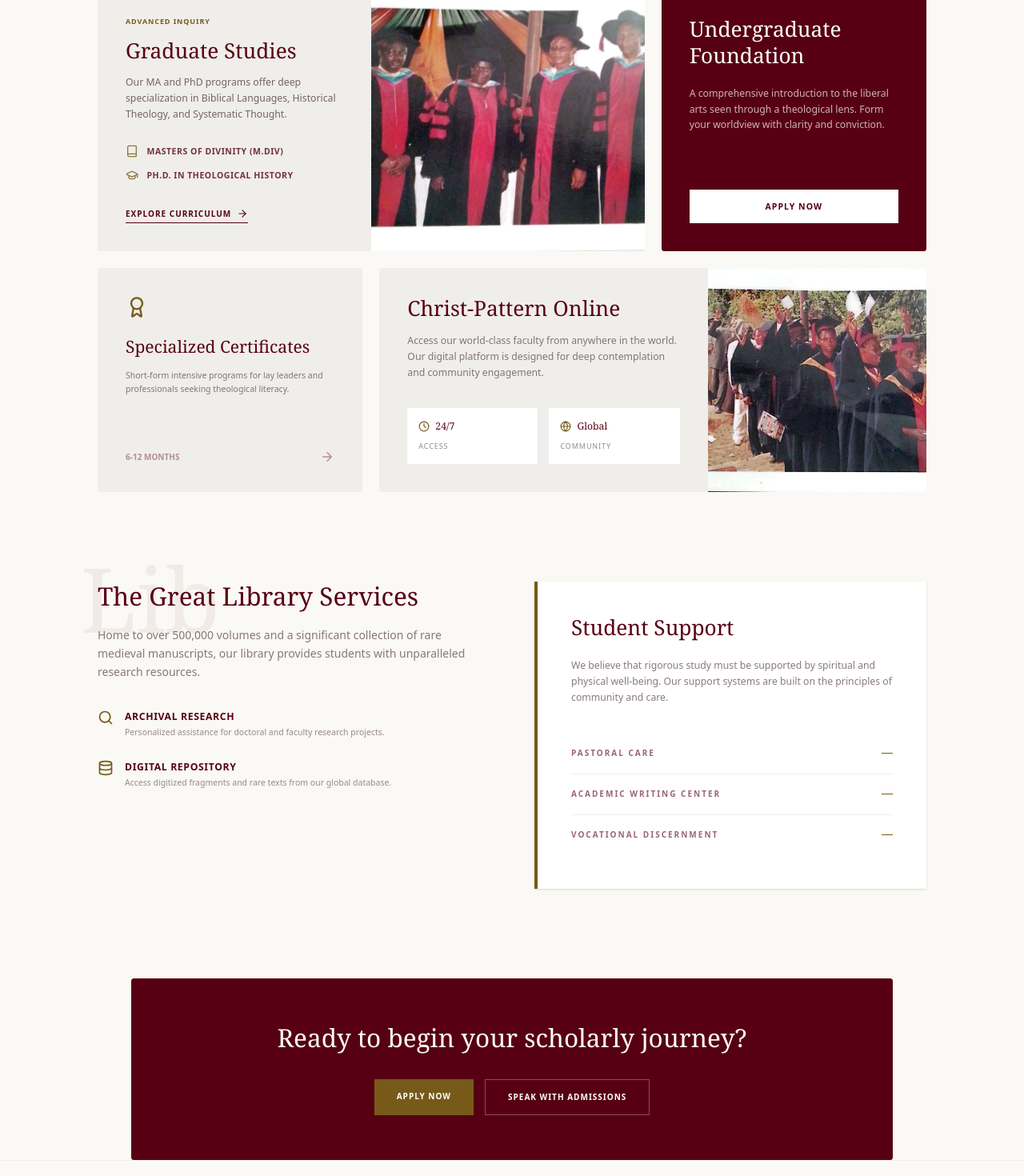
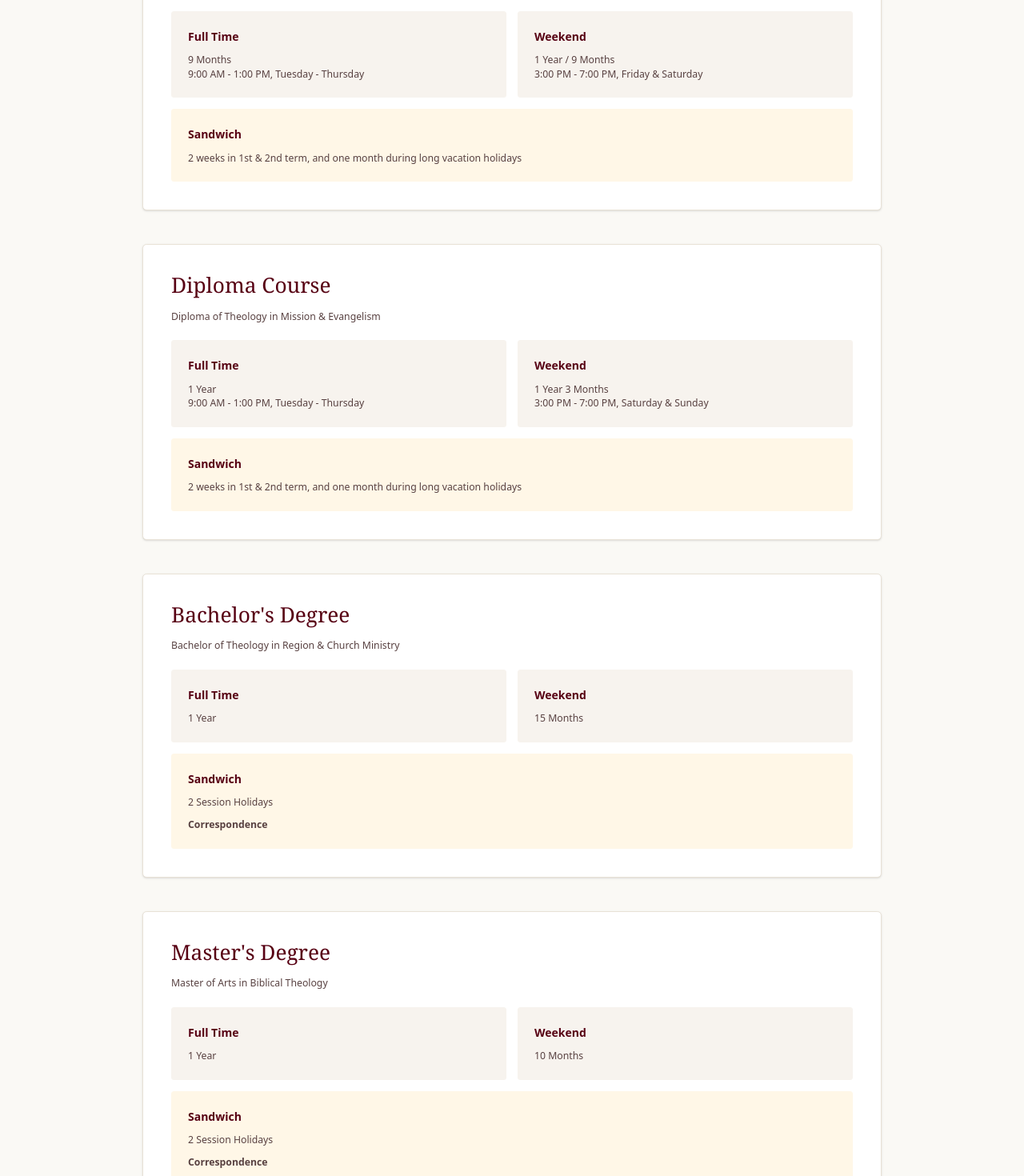
Before and after one commit to Mr-Courteous/bible-school-app, a Next.js app: page /programs in a window 1280 px wide. Shown: the part 420-1890 px from the top of the page at 80% size. Built offline with nearby package versions, Linux system fonts and the light colour scheme.

Commit message:
aded some board members and also some prograns

```diff
--- a/app/about/page.tsx
+++ b/app/about/page.tsx
@@ -182,7 +182,11 @@ export default function AboutPage() {
               { name: "Pastor Festus Adagunodo", role: "Senior Pastor Redemption for the Nations, Ilesa, Nigeria", img: "/boards/WhatsApp Image 2026-04-28 at 10.06.36 PM.jpeg" },
               { name: "Pastor Dr. F.F Adagunodo", role: "Board Secretary", img: "/boards/WhatsApp Image 2026-04-28 at 10.12.06 PM.jpeg" },
               { name: "Oba HRH Dr. Peter Babatunde Ojo", role: "The Akimo of Ikimo Ijesa (Board Member)", img: "/boards/WhatsApp Image 2026-04-28 at 10.14.28 PM.jpeg" },
-              { name: "Bro Engr Emmanuel E. Ajifolokun Oluremi", role: "Board Member", img: "/boards/WhatsApp Image 2026-04-29 at 9.43.06 AM.jpeg" }
+              { name: "Bro Engr Emmanuel E. Ajifolokun Oluremi", role: "Board Member", img: "/boards/WhatsApp Image 2026-04-29 at 9.43.06 AM.jpeg" },
+              { name: "", role: "Board Member", img: "/boards/WhatsApp Image 2026-05-04 at 2.55.35 PM.jpeg" },
+
+              { name: "Pastor Dr J.A. Adeleye", role: "Board Member", img: "/boards/WhatsApp Image 2026-05-07 at 8.38.20 PM.jpeg" },
+
             ].map((member, i) => (
               <StaggerItem key={i}>
                 <div className="aspect-[4/5] bg-stone-100 overflow-hidden mb-6 group relative shadow-md rounded-sm">
--- a/app/contact/page.tsx
+++ b/app/contact/page.tsx
@@ -100,6 +100,8 @@ export default function ContactPage() {
                       <p>08033514808</p>
                       <p>08056404396</p>
                       <p>08038571189</p>
+                      <p>08107282511 (Registerer)</p>
+                      <p>08146238217 (Deen)</p>
                     </div>
                   </div>
                 </div>
--- a/app/page.tsx
+++ b/app/page.tsx
@@ -443,6 +443,8 @@ export default function TheologySchool() {
                 <p>08033514808</p>
                 <p>08056404396</p>
                 <p>08038571189</p>
+                <p>08107282511 (Registerer)</p>
+                <p>08146238217 (Deen)</p>
               </div>
             </div>
           </StaggerItem>
--- a/app/programs/page.tsx
+++ b/app/programs/page.tsx
@@ -1,19 +1,8 @@
 import React from 'react';
 import Link from 'next/link';
-import Image from 'next/image';
 import Navbar from '../components/Navbar';
-import { AnimatedSection, StaggerContainer, StaggerItem, ScaleIn } from '../components/AnimatedSection';
-import {
-  ArrowRight,
-  Book,
-  GraduationCap,
-  Award,
-  Search,
-  Database,
-  Globe,
-  Clock,
-  Send
-} from 'lucide-react';
+import { AnimatedSection } from '../components/AnimatedSection';
+import { Send, Globe, Award, Book } from 'lucide-react';
 
 export default function ServicesPage() {
   return (
@@ -25,147 +14,97 @@ export default function ServicesPage() {
         </div>
         <span className="text-[10px] font-bold text-[#775a19] uppercase tracking-[0.2em] block mb-4">Academic Excellence</span>
         <h1 className="font-serif text-5xl md:text-6xl text-[#570013] leading-tight mb-8 max-w-3xl">
-            Academic Programs <br/>& Scholarly Services
+          Academic Programs
         </h1>
         <p className="text-[#584141] text-lg leading-relaxed opacity-70 max-w-2xl">
-            Dedicated to the rigorous pursuit of theological understanding, our programs blend ancient wisdom with contemporary critical inquiry to form the next generation of scholars and leaders.
+          Discover our course offerings and study formats across certificate, diploma, bachelor&apos;s, and master&apos;s levels.
         </p>
       </AnimatedSection>
 
-        {/* Bento Grid Programs */}
-        <section className="max-w-7xl mx-auto px-8 md:px-12 mb-32">
-          <StaggerContainer className="grid grid-cols-1 md:grid-cols-12 gap-6">
-            {/* Graduate Studies */}
-            <StaggerItem direction="left" className="md:col-span-8 bg-[#efeeea] rounded-sm overflow-hidden flex flex-col md:flex-row">
-              <div className="p-10 flex-1">
-                <span className="text-[9px] font-bold text-[#775a19] uppercase tracking-widest block mb-4">Advanced Inquiry</span>
-                <h2 className="font-serif text-3xl text-[#570013] mb-4">Graduate Studies</h2>
-                <p className="text-sm text-[#584141] opacity-80 mb-8 leading-relaxed">
-                  Our MA and PhD programs offer deep specialization in Biblical Languages, Historical Theology, and Systematic Thought.
-                </p>
-                <ul className="space-y-4 mb-8">
-                  <li className="flex items-center gap-3 text-xs font-bold text-[#570013] opacity-80 uppercase tracking-wider">
-                    <Book size={16} className="text-[#775a19]" /> Masters of Divinity (M.Div)
-                  </li>
-                  <li className="flex items-center gap-3 text-xs font-bold text-[#570013] opacity-80 uppercase tracking-wider">
-                    <GraduationCap size={16} className="text-[#775a19]" /> Ph.D. in Theological History
-                  </li>
-                </ul>
-                <Link href="#" className="inline-flex items-center gap-2 text-[10px] font-bold uppercase tracking-widest text-[#570013] border-b border-[#570013] pb-1">
-                  Explore Curriculum <ArrowRight size={14} />
-                </Link>
+      <section className="max-w-6xl mx-auto px-8 md:px-12 mb-24 space-y-12">
+        <article className="bg-white shadow-sm border border-[#e8e2d6] rounded-md p-10">
+          <h2 className="font-serif text-3xl text-[#570013] mb-4">Certificate Course</h2>
+          <p className="text-sm text-[#584141] mb-6">Certificate Course in [Field Not Specified]</p>
+          <div className="grid gap-4 md:grid-cols-2">
+            <div className="rounded-sm bg-[#f7f3ee] p-6">
+              <h3 className="font-bold text-[#570013] mb-3">Full Time</h3>
+              <p className="text-sm text-[#584141]">9 Months</p>
+              <p className="text-sm text-[#584141]">9:00 AM - 1:00 PM, Tuesday - Thursday</p>
             </div>
-              <div className="md:w-1/2 relative min-h-[300px]">
-                <Image
-                  src="/set/Set 1_17.jpg"
-                  fill
-                  className="object-cover"
-                  alt="Graduate Studies"
-                />
+            <div className="rounded-sm bg-[#f7f3ee] p-6">
+              <h3 className="font-bold text-[#570013] mb-3">Weekend</h3>
+              <p className="text-sm text-[#584141]">1 Year / 9 Months</p>
+              <p className="text-sm text-[#584141]">3:00 PM - 7:00 PM, Friday & Saturday</p>
             </div>
-            </StaggerItem>
-
-            {/* Undergraduate Foundation */}
-            <StaggerItem direction="right" className="md:col-span-4 bg-[#570013] p-10 text-white flex flex-col justify-between rounded-sm">
-              <div>
-                <h2 className="font-serif text-3xl mb-6 leading-tight">Undergraduate Foundation</h2>
-                <p className="text-sm opacity-70 leading-relaxed mb-10">
-                  A comprehensive introduction to the liberal arts seen through a theological lens. Form your worldview with clarity and conviction.
-                </p>
-              </div>
-              <Link href="/apply" className="w-full py-4 bg-white text-[#570013] font-bold text-xs uppercase tracking-widest hover:bg-[#fed488] transition-colors text-center">
-                Apply Now
-              </Link>
-            </StaggerItem>
-
-            {/* Specialized Certificates */}
-            <StaggerItem className="md:col-span-4 bg-[#efeeea] p-10 rounded-sm flex flex-col justify-between">
-              <div>
-                <Award size={28} className="text-[#775a19] mb-6" />
-                <h2 className="font-serif text-2xl text-[#570013] mb-4">Specialized Certificates</h2>
-                <p className="text-xs text-[#584141] opacity-70 leading-relaxed">
-                  Short-form intensive programs for lay leaders and professionals seeking theological literacy.
-                </p>
-              </div>
-              <div className="flex justify-between items-center mt-10 text-[10px] font-bold text-[#570013] opacity-40 uppercase">
-                <span>6-12 Months</span>
-                <ArrowRight size={18} />
-              </div>
-            </StaggerItem>
-
-            {/* Digital Scriptorium Online */}
-            <StaggerItem direction="left" className="md:col-span-8 bg-[#efeeea] rounded-sm overflow-hidden flex flex-col md:flex-row">
-              <div className="p-10 flex-1">
-                <h2 className="font-serif text-3xl text-[#570013] mb-4">Christ-Pattern Online</h2>
-                <p className="text-sm text-[#584141] opacity-70 leading-relaxed mb-10">
-                  Access our world-class faculty from anywhere in the world. Our digital platform is designed for deep contemplation and community engagement.
-                </p>
-                <div className="grid grid-cols-2 gap-4">
-                  <div className="bg-white p-4">
-                    <span className="flex items-center gap-2 text-sm font-serif text-[#570013] mb-1"><Clock size={14} className="text-[#775a19]"/> 24/7</span>
-                    <span className="text-[9px] uppercase tracking-widest opacity-50">Access</span>
-                  </div>
-                  <div className="bg-white p-4">
-                    <span className="flex items-center gap-2 text-sm font-serif text-[#570013] mb-1"><Globe size={14} className="text-[#775a19]"/> Global</span>
-                    <span className="text-[9px] uppercase tracking-widest opacity-50">Community</span>
+            <div className="md:col-span-2 rounded-sm bg-[#fff7e7] p-6">
+              <h3 className="font-bold text-[#570013] mb-3">Sandwich</h3>
+              <p className="text-sm text-[#584141]">2 weeks in 1st & 2nd term, and one month during long vacation holidays</p>
             </div>
           </div>
+        </article>
+
+        <article className="bg-white shadow-sm border border-[#e8e2d6] rounded-md p-10">
+          <h2 className="font-serif text-3xl text-[#570013] mb-4">Diploma Course</h2>
+          <p className="text-sm text-[#584141] mb-6">Diploma of Theology in Mission & Evangelism</p>
+          <div className="grid gap-4 md:grid-cols-2">
+            <div className="rounded-sm bg-[#f7f3ee] p-6">
+              <h3 className="font-bold text-[#570013] mb-3">Full Time</h3>
+              <p className="text-sm text-[#584141]">1 Year</p>
+              <p className="text-sm text-[#584141]">9:00 AM - 1:00 PM, Tuesday - Thursday</p>
             </div>
-              <div className="md:w-[40%] h-full min-h-[250px] relative">
-                <Image
-                  src="/set/Set 1_18.jpg"
-                  fill
-                  className="object-cover"
-                  alt="Digital Learning"
-                />
+            <div className="rounded-sm bg-[#f7f3ee] p-6">
+              <h3 className="font-bold text-[#570013] mb-3">Weekend</h3>
+              <p className="text-sm text-[#584141]">1 Year 3 Months</p>
+              <p className="text-sm text-[#584141]">3:00 PM - 7:00 PM, Saturday & Sunday</p>
             </div>
-            </StaggerItem>
-          </StaggerContainer>
+            <div className="md:col-span-2 rounded-sm bg-[#fff7e7] p-6">
+              <h3 className="font-bold text-[#570013] mb-3">Sandwich</h3>
+              <p className="text-sm text-[#584141]">2 weeks in 1st & 2nd term, and one month during long vacation holidays</p>
+            </div>
+          </div>
+        </article>
+
+        <article className="bg-white shadow-sm border border-[#e8e2d6] rounded-md p-10">
+          <h2 className="font-serif text-3xl text-[#570013] mb-4">Bachelor&apos;s Degree</h2>
+          <p className="text-sm text-[#584141] mb-6">Bachelor of Theology in Region & Church Ministry</p>
+          <div className="grid gap-4 md:grid-cols-2">
+            <div className="rounded-sm bg-[#f7f3ee] p-6">
+              <h3 className="font-bold text-[#570013] mb-3">Full Time</h3>
+              <p className="text-sm text-[#584141]">1 Year</p>
+            </div>
+            <div className="rounded-sm bg-[#f7f3ee] p-6">
+              <h3 className="font-bold text-[#570013] mb-3">Weekend</h3>
+              <p className="text-sm text-[#584141]">15 Months</p>
+            </div>
+            <div className="md:col-span-2 rounded-sm bg-[#fff7e7] p-6">
+              <h3 className="font-bold text-[#570013] mb-3">Sandwich</h3>
+              <p className="text-sm text-[#584141]">2 Session Holidays</p>
+              <p className="text-sm text-[#584141] mt-3 font-semibold">Correspondence</p>
+            </div>
+          </div>
+        </article>
+
+        <article className="bg-white shadow-sm border border-[#e8e2d6] rounded-md p-10">
+          <h2 className="font-serif text-3xl text-[#570013] mb-4">Master&apos;s Degree</h2>
+          <p className="text-sm text-[#584141] mb-6">Master of Arts in Biblical Theology</p>
+          <div className="grid gap-4 md:grid-cols-2">
+            <div className="rounded-sm bg-[#f7f3ee] p-6">
+              <h3 className="font-bold text-[#570013] mb-3">Full Time</h3>
+              <p className="text-sm text-[#584141]">1 Year</p>
+            </div>
+            <div className="rounded-sm bg-[#f7f3ee] p-6">
+              <h3 className="font-bold text-[#570013] mb-3">Weekend</h3>
+              <p className="text-sm text-[#584141]">10 Months</p>
+            </div>
+            <div className="md:col-span-2 rounded-sm bg-[#fff7e7] p-6">
+              <h3 className="font-bold text-[#570013] mb-3">Sandwich</h3>
+              <p className="text-sm text-[#584141]">2 Session Holidays</p>
+              <p className="text-sm text-[#584141] mt-3 font-semibold">Correspondence</p>
+            </div>
+          </div>
+        </article>
       </section>
 
-        {/* Library & Support Section */}
-        <section className="max-w-7xl mx-auto px-8 md:px-12 mb-32 grid grid-cols-1 lg:grid-cols-2 gap-16 items-start">
-          <AnimatedSection direction="left" className="relative">
-             <div className="absolute -top-10 -left-6 opacity-[0.05] text-[#570013] font-serif text-9xl pointer-events-none select-none">Lib</div>
-             <h2 className="font-serif text-4xl text-[#570013] mb-6">The Great Library Services</h2>
-             <p className="text-[#584141] opacity-70 mb-10 leading-relaxed">
-               Home to over 500,000 volumes and a significant collection of rare medieval manuscripts, our library provides students with unparalleled research resources.
-             </p>
-             <div className="space-y-8">
-                <div className="flex gap-4 group">
-                  <Search className="text-[#775a19] shrink-0" size={20} />
-                  <div>
-                    <h4 className="font-bold text-sm text-[#570013] mb-1 uppercase tracking-wider">Archival Research</h4>
-                    <p className="text-xs text-[#584141] opacity-60">Personalized assistance for doctoral and faculty research projects.</p>
-                  </div>
-                </div>
-                <div className="flex gap-4 group">
-                  <Database className="text-[#775a19] shrink-0" size={20} />
-                  <div>
-                    <h4 className="font-bold text-sm text-[#570013] mb-1 uppercase tracking-wider">Digital Repository</h4>
-                    <p className="text-xs text-[#584141] opacity-60">Access digitized fragments and rare texts from our global database.</p>
-                  </div>
-                </div>
-             </div>
-          </AnimatedSection>
-
-          <AnimatedSection direction="right" className="bg-white p-12 border-l-4 border-[#775a19] shadow-sm">
-            <h3 className="font-serif text-3xl text-[#570013] mb-6">Student Support</h3>
-            <p className="text-sm text-[#584141] opacity-70 mb-10 leading-relaxed">
-              We believe that rigorous study must be supported by spiritual and physical well-being. Our support systems are built on the principles of community and care.
-            </p>
-            <div className="divide-y divide-[#e0bfbf]/30">
-              {['Pastoral Care', 'Academic Writing Center', 'Vocational Discernment'].map((item) => (
-                <div key={item} className="py-5 flex justify-between items-center group cursor-pointer">
-                  <span className="text-[10px] font-bold uppercase tracking-[0.2em] text-[#570013] opacity-60 group-hover:opacity-100 transition-opacity">{item}</span>
-                  <div className="w-4 h-px bg-[#775a19] group-hover:w-8 transition-all" />
-                </div>
-              ))}
-            </div>
-          </AnimatedSection>
-        </section>
-
-        {/* Footer CTA */}
       <AnimatedSection direction="none" className="max-w-6xl mx-auto px-8">
         <div className="bg-[#570013] p-16 text-center text-white relative overflow-hidden rounded-sm">
           <h2 className="font-serif text-4xl mb-10 relative z-10">Ready to begin your scholarly journey?</h2>
@@ -176,7 +115,6 @@ export default function ServicesPage() {
         </div>
       </AnimatedSection>
 
-      {/* Main Footer (Modified slightly to match screenshot footer details) */}
       <footer className="bg-[#faf9f5] pt-24 pb-12 px-8 md:px-12 border-t border-[#e0bfbf]/20">
         <div className="max-w-7xl mx-auto grid grid-cols-1 md:grid-cols-4 gap-12 text-[#584141] text-xs">
           <div>
@@ -204,19 +142,12 @@ export default function ServicesPage() {
             <p className="opacity-60 mb-4">Occasional insights from our Scriptorium.</p>
             <div className="flex bg-[#efeeea] p-1">
               <input type="email" placeholder="Email address" className="bg-transparent px-3 py-2 w-full outline-none text-[10px]" />
-              <button className="bg-[#570013] p-2 text-white">
-                <Send size={14} />
-              </button>
+              <button className="bg-[#570013] p-2 text-white">Send</button>
             </div>
           </div>
         </div>
         <div className="max-w-7xl mx-auto mt-20 pt-8 border-t border-[#e0bfbf]/10 flex flex-col md:flex-row justify-between items-center text-[9px] opacity-40 uppercase tracking-[0.2em]">
           <p>&copy; {new Date().getFullYear()} Christ-Pattern Bible College. All rights reserved.</p>
-          <div className="flex gap-6 mt-4 md:mt-0">
-            <Globe size={14} />
-            <Award size={14} />
-            <Book size={14} />
-          </div>
         </div>
       </footer>
     </div>
```
Also changed, not shown: public/Boards/WhatsApp Image 2026-05-04 at 2.55.35 PM.jpeg (added), public/Boards/WhatsApp Image 2026-05-07 at 8.38.20 PM.jpeg (added). Lines whose indentation alone changed are shown as unchanged.
